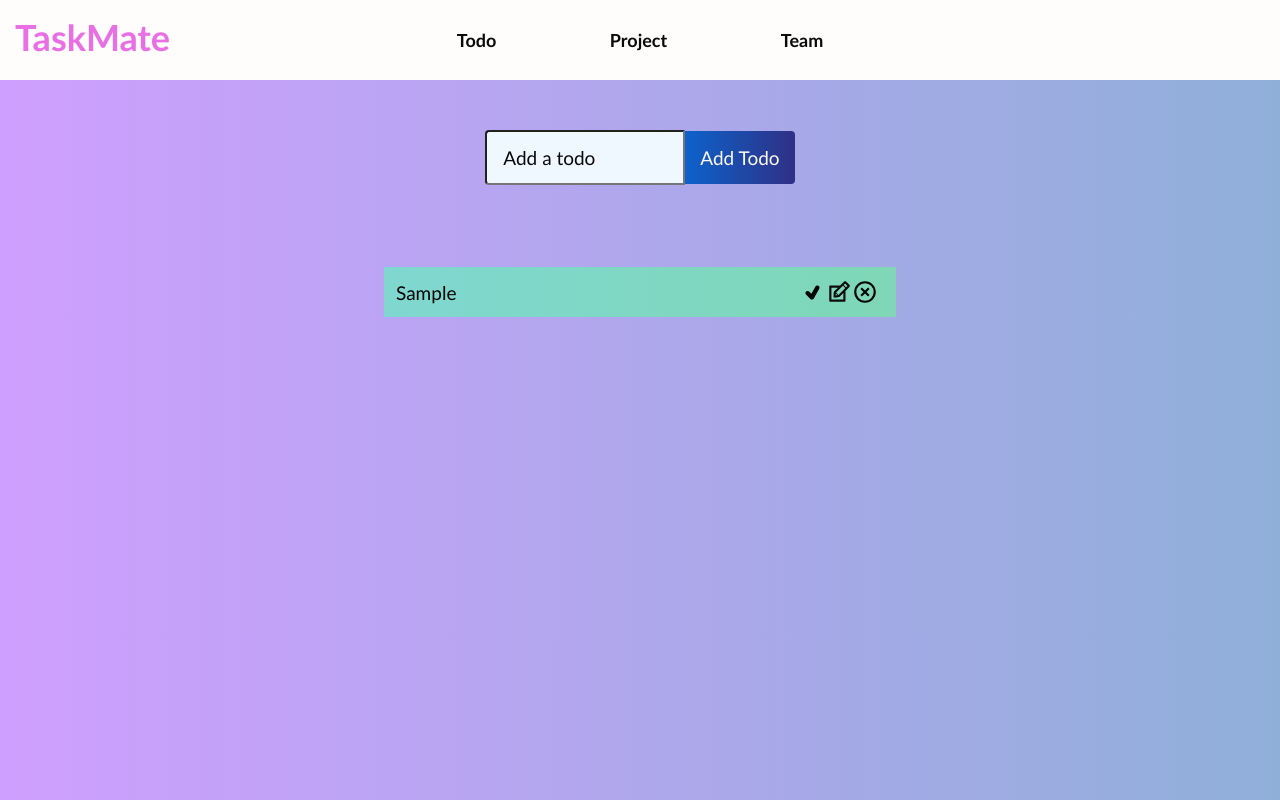
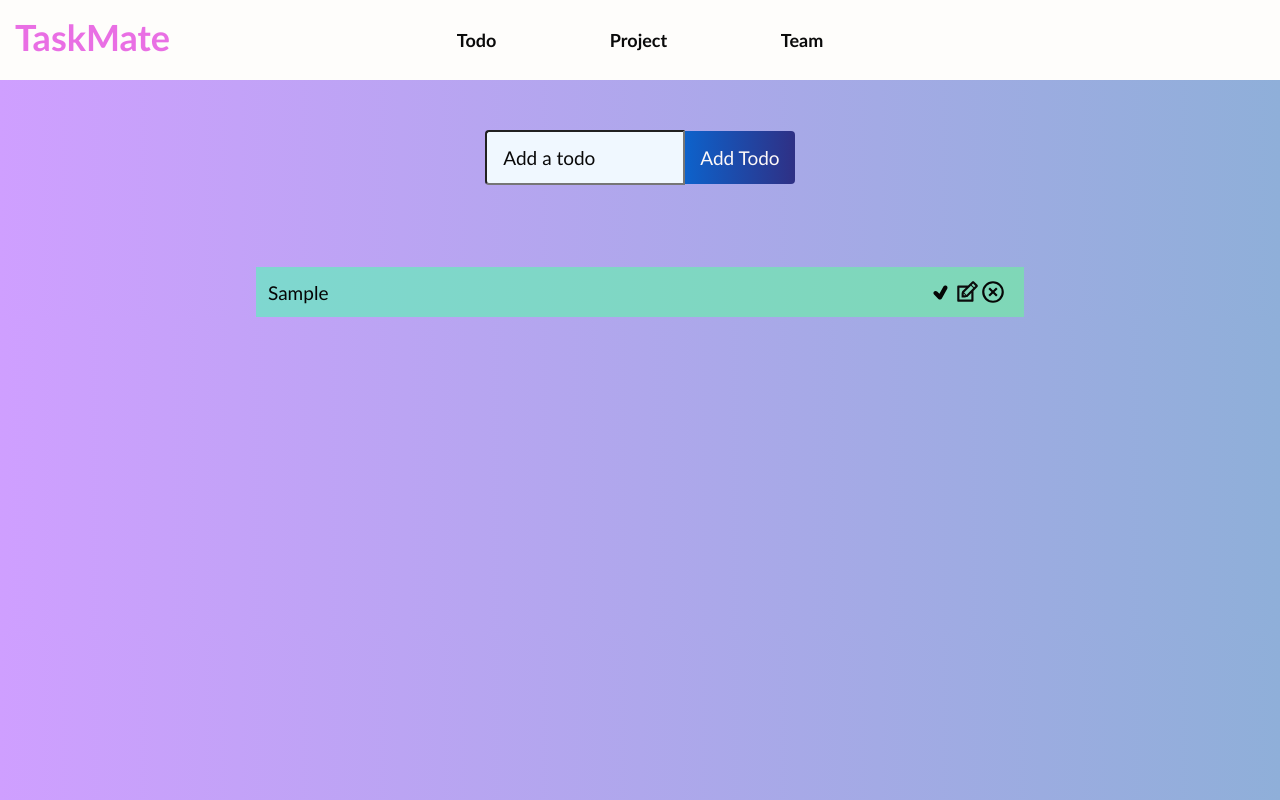
Before and after one commit to iishaan30/Taskmate, a React (Create React App) app: page / in a window 1280 px wide. Both pictures are taken after typing "Sample" into the empty fields and a click on the button "Add Todo". Built offline with nearby package versions, Linux system fonts and the light colour scheme.

Commit message:
Update App.css

```diff
--- a/src/App.css
+++ b/src/App.css
@@ -119,8 +119,8 @@ h1 {
     rgb(127, 215, 183) 100%
   );
   padding: 12px;
-  max-width: 40%;
-  min-width: 30%;
+  max-width: 60%;
+  min-width: 60%;
 }
 
 /* .todo-row:nth-child(4n + 1) {
```
